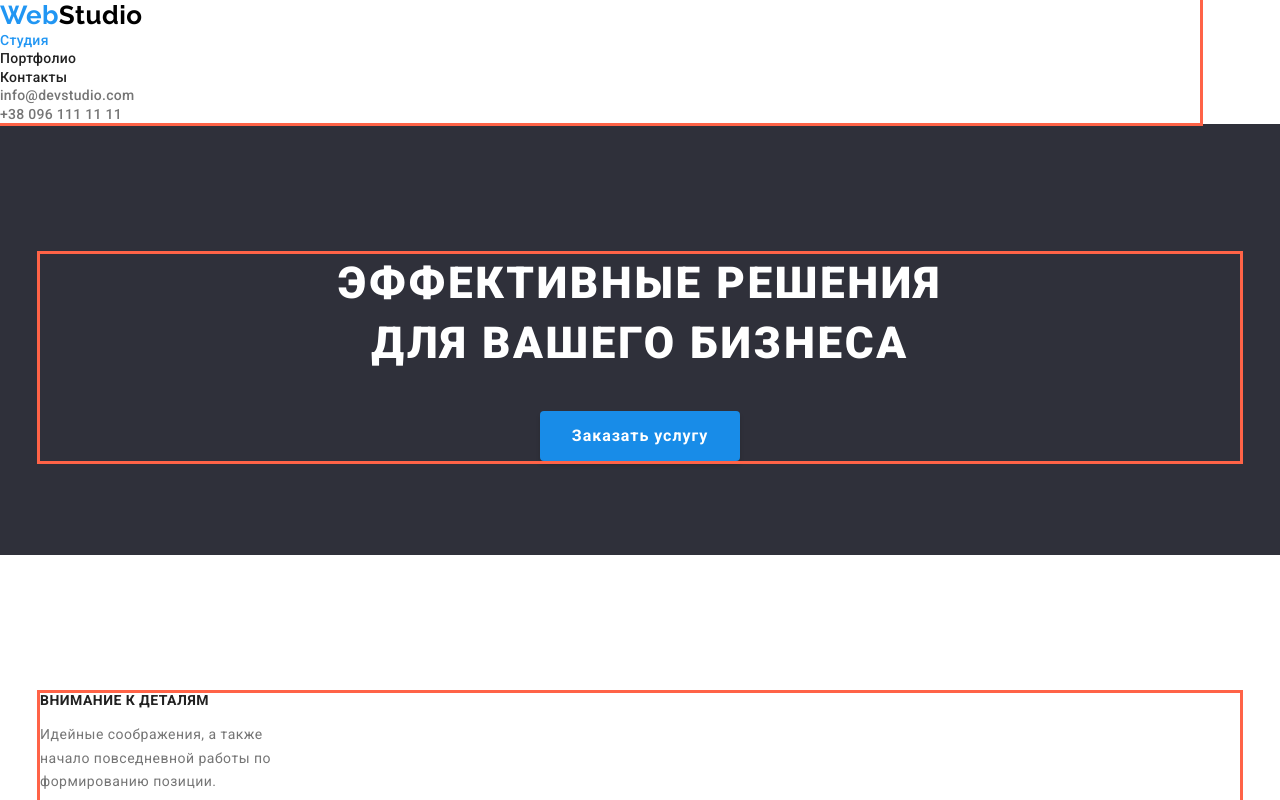
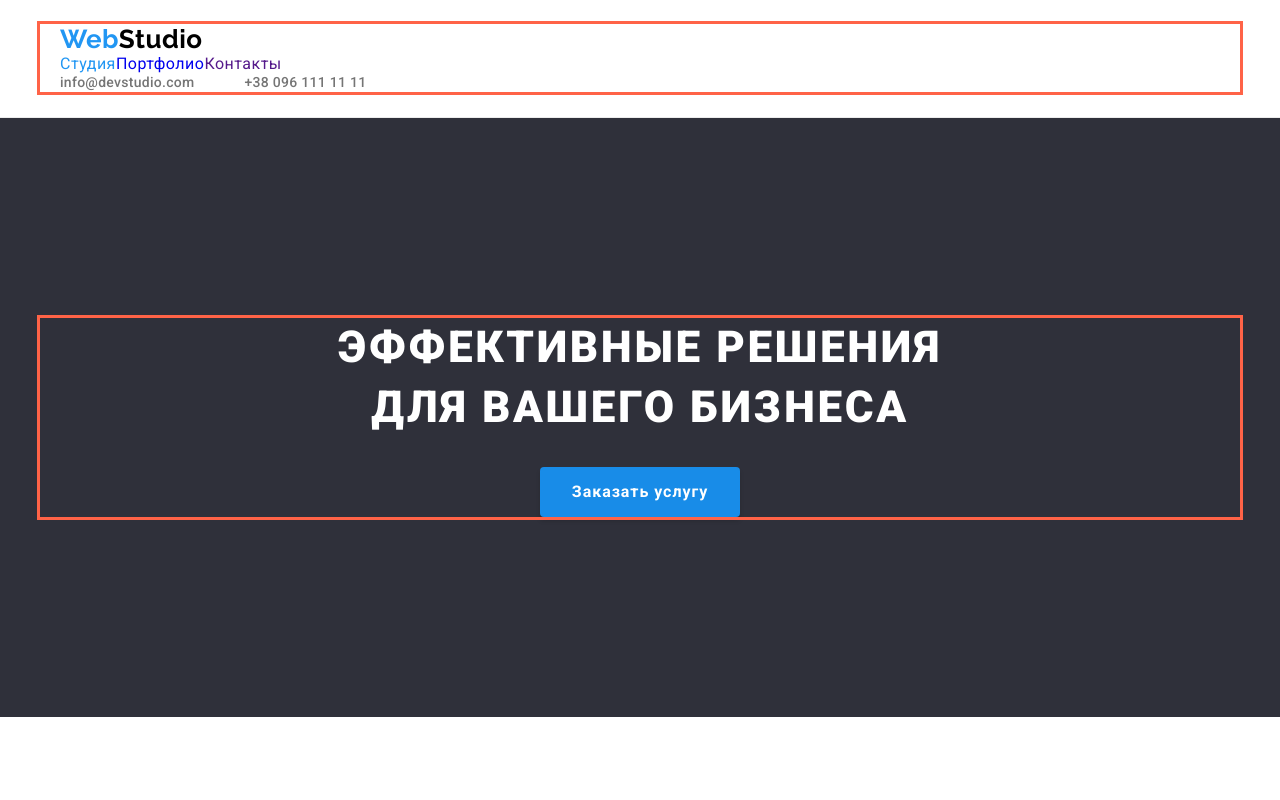
Before and after one commit to ArtemLytvynenkoa/goit-markup-hw-03, a plain HTML site: page index.html in a window 1280 px wide. Shown: the top 800 px of the page. Drawn offline with nearby package versions, Linux system fonts and the light colour scheme.

Commit message:
adds plesing elements of site

```diff
--- a/CSS/styles.css
+++ b/CSS/styles.css
@@ -33,17 +33,20 @@ body {
     font-family: Roboto, sans-serif;
     letter-spacing: 0.03em;
 }
+h1,h2,h3,p {
+    margin: 0;
+}
+
+.border-bottom{
+    border-bottom: 1px solid var(--header-border);
+    padding: 24px 0 25px;
+}
 
 .container {
     width: 1200px;
-    margin-left: auto;
-    margin-right: auto;
+    padding: 0 20px;
+    margin: 0 auto;
     outline: solid tomato;
-}
-
-.border-bottom{
-    display: inline-block;
-    border-bottom: 1px solid var(--header-border);
 }
 
 .logo {
@@ -68,6 +71,19 @@ body {
 .link{
     text-decoration: none;
 }
+.site-nav {
+    display: flex;
+}
+
+/* .site-nav .item {
+    margin-right: 50px;
+}
+
+.site-nav .item:last-child {
+    margin-right: 0;
+} */
+
+.site-nav .i
 
 .site-nav .link {
     color: var(--title-text-color);
@@ -89,6 +105,18 @@ body {
     color: var(--accent-color);
 }
 
+.auth-nav{
+    display: flex;
+}
+
+.auth-nav .item {
+    margin-right: 50px;
+}
+
+.auth-nav .item:last-child {
+    margin-right: 0;
+}
+
 .auth-nav .link {
     color: var(--primary-text-color);
     font-weight: 500;
@@ -102,12 +130,14 @@ body {
     padding: 94px 0;
 }
 
+
 /* Hero content */
+
 
 .hero {
     background-color: var(--hero-background-color);
     text-align: center;
-    margin-bottom: 30px;
+    padding: 200px 0;
 }
 
 .hero-title {
@@ -118,6 +148,7 @@ body {
     text-align: center;
     letter-spacing: 0.06em;
     text-transform: uppercase;
+    margin-bottom: 30px;
 }
 
 .hero-button {
@@ -144,6 +175,12 @@ body {
     background-color: var(--accent-color);
 }
 
+/* What We offer */
+
+.section-offer.section {
+    padding: 94px 0 0;
+}
+
 .offer-title,
 .title-portfolio {
     color: #000000;
@@ -151,7 +188,7 @@ body {
 }
 
 .offer-list .title {
-    margin-bottom: 10px;
+    margin: 0 0 10px;
 }
 
 .offer-text {
@@ -170,6 +207,8 @@ body {
     font-size: 36px;
     line-height: 1.16;
     text-align: center;
+
+    margin-bottom: 50px;
 }
 
 .offer-list .title {
@@ -193,6 +232,8 @@ body {
     font-size: 16px;
     line-height: 1.19;
     text-align: center;
+
+    margin: 30px 0 10px;
 }
 
 .team-section .text {
@@ -210,11 +251,18 @@ body {
     color: var(--main-background-color);
 }
 
+.bg-footer {
+    padding: 60px 0;
+}
+
 .address .address-text,
 .address .address-link {
 font-style: normal;
 font-size: 14px;
 line-height: 1.71;
+
+display: block;
+margin-bottom: 9px;
 }
 
 .auth-footer .link {
@@ -226,6 +274,11 @@ line-height: 1.71;
     background-color: var(--primary-text-color);
     color: var(--our-team-section-background-color);
 }
+
+footer .logo {
+    margin-bottom: 20px;
+}
+
 
 /* Portfolio content */
 
--- a/index.html
+++ b/index.html
@@ -17,16 +17,17 @@
                     <nav>
                         <a href="./index.html" lang="en" class="logo link"> <span class="logo-first-part">Web</span>Studio</a>
                         <ul class="list site-nav">
-                            <li><a href="./index.html" class="link current">Студия</a></li>
-                            <li><a href="./portfolio.html" class="link">Портфолио</a></li>
-                            <li><a href="" class="link">Контакты</a></li>
+                            <li class="item"><a href="./index.html" class="link current">Студия</a></li>
+                            <li class="item"><a href="./portfolio.html" class="link">Портфолио</a></li>
+                            <li class="item"><a href="" class="link">Контакты</a></li>
+                        </ul>
+                    </nav>
+
+                        <ul class="list auth-nav">
+                            <li class="item"><a href="mailto:info@devstudio.com" class="link">info@devstudio.com</a></li>
+                            <li class="item"><a href="tel:+380961111111" class="link">+38 096 111 11 11</a></li>
                         </ul>
 
-                        <ul class="list auth-nav">
-                            <li><a href="mailto:info@devstudio.com" class="link">info@devstudio.com</a></li>
-                            <li><a href="tel:+380961111111" class="link">+38 096 111 11 11</a></li>
-                        </ul>
-                    </nav>
                 </div>
             </header>
 
```
